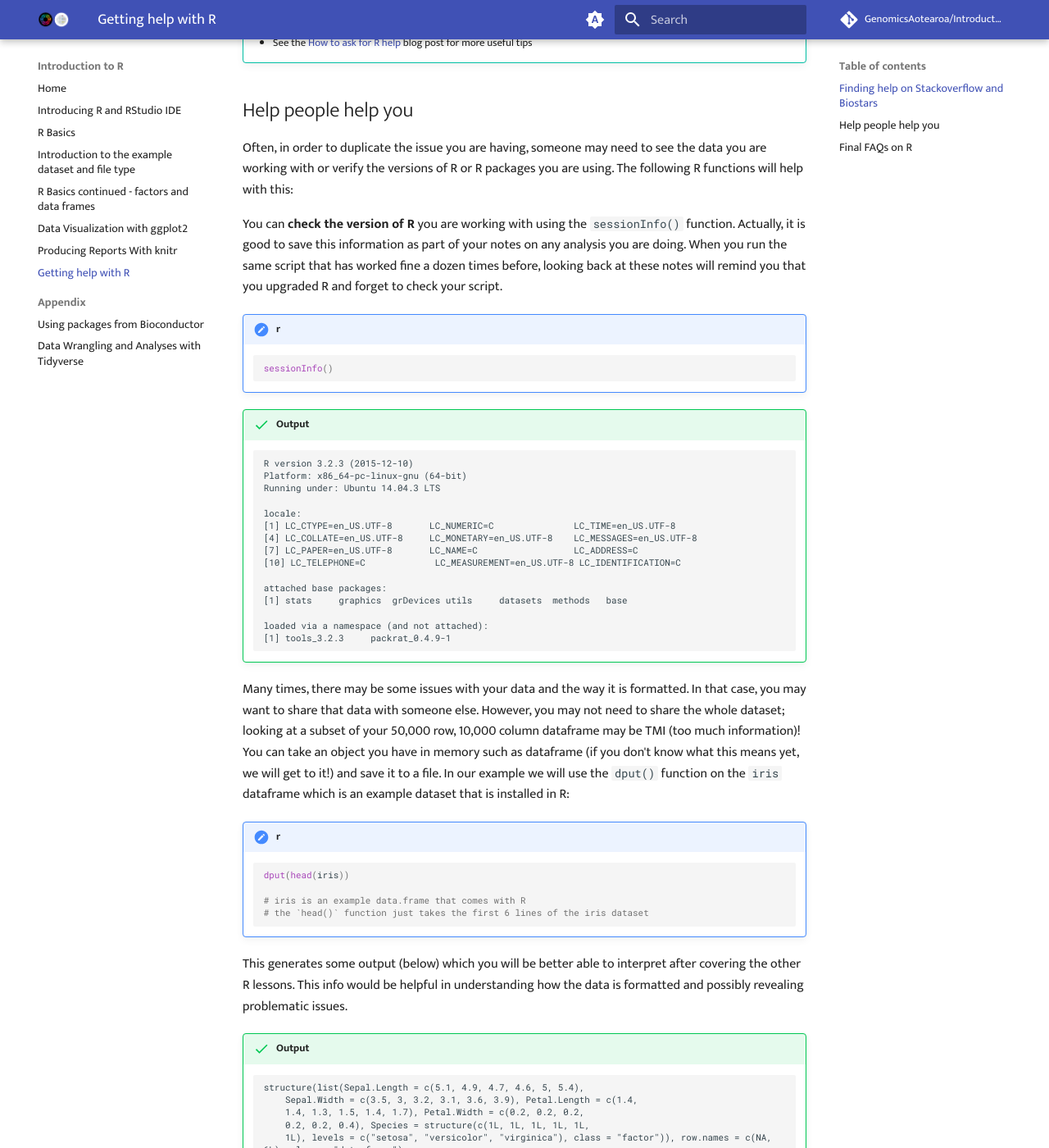
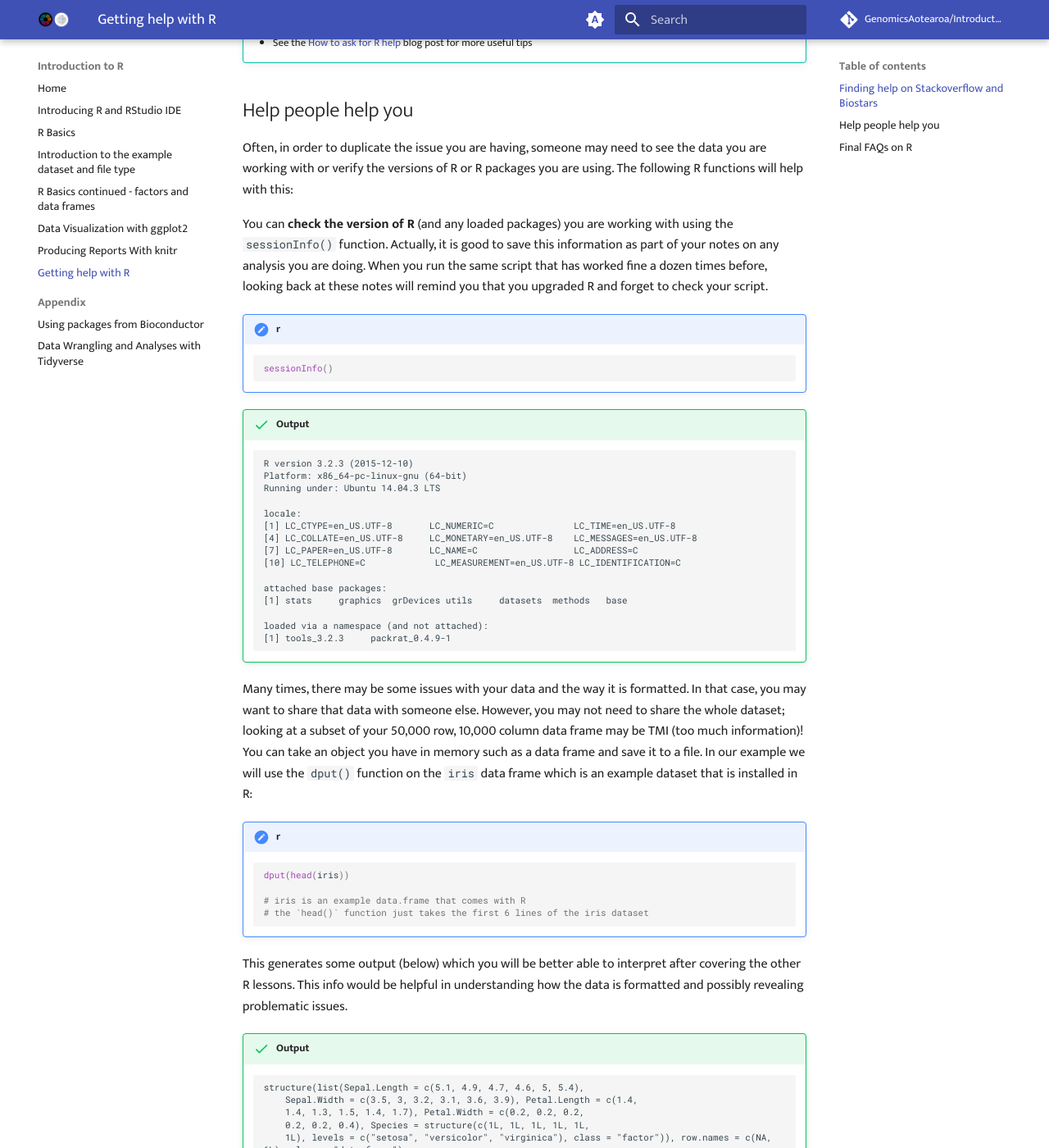
Before and after one commit to GenomicsAotearoa/Introduction-to-R, an MkDocs documentation site: the page built from docs/08-r-help.md, in a window 1280 px wide and 1400 px high, scrolled down 910 px. Shown: the whole window at 82% size. Built offline with MkDocs 1.6.1 and Material for MkDocs 9.7.7, drawn with Linux system fonts in a browser that asks for light colours; comment, search, counter and statistics services are not loaded.

Commit message:
update r-help

````diff
--- a/docs/08-r-help.md
+++ b/docs/08-r-help.md
@@ -55,10 +55,10 @@ Often, in order to duplicate the issue you are having, someone may need
 to see the data you are working with or verify the versions of R or R
 packages you are using. The following R functions will help with this:
 
-You can **check the version of R** you are working with using the
-`sessionInfo()` function. Actually, it is good to save this information
-as part of your notes on any analysis you are doing. When you run the
-same script that has worked fine a dozen times before, looking back at
+You can **check the version of R** (and any loaded packages) you are working
+with using the `sessionInfo()` function. Actually, it is good to save this
+information as part of your notes on any analysis you are doing. When you run
+the same script that has worked fine a dozen times before, looking back at
 these notes will remind you that you upgraded R and forget to check your
 script.
 
@@ -91,12 +91,11 @@ script.
 Many times, there may be some issues with your data and the way it is
 formatted. In that case, you may want to share that data with someone
 else. However, you may not need to share the whole dataset; looking at a
-subset of your 50,000 row, 10,000 column dataframe may be TMI (too much
-information)! You can take an object you have in memory such as
-dataframe (if you don't know what this means yet, we will get to it!)
-and save it to a file. In our example we will use the `dput()` function
-on the `iris` dataframe which is an example dataset that is installed in
-R:
+subset of your 50,000 row, 10,000 column data frame may be TMI (too much
+information)! You can take an object you have in memory such as a
+data frame and save it to a file. In our example we will use the `dput()`
+function on the `iris` data frame which is an example dataset that is installed
+in R:
 
 !!! r-project "r"
 
@@ -163,15 +162,15 @@ them here because they come up commonly:
     1:101 # generates the sequence of numbers from 1 to 101
     ```
 
-!!! success "Output"
+    !!! success "Output"
 
-    ```
-      [1]   1   2   3   4   5   6   7   8   9  10  11  12  13  14  15  16  17  18  19  20  21  22
-     [23]  23  24  25  26  27  28  29  30  31  32  33  34  35  36  37  38  39  40  41  42  43  44
-     [45]  45  46  47  48  49  50  51  52  53  54  55  56  57  58  59  60  61  62  63  64  65  66
-     [67]  67  68  69  70  71  72  73  74  75  76  77  78  79  80  81  82  83  84  85  86  87  88
-     [89]  89  90  91  92  93  94  95  96  97  98  99 100 101
-    ```
+        ```
+          [1]   1   2   3   4   5   6   7   8   9  10  11  12  13  14  15  16  17  18  19  20  21  22
+         [23]  23  24  25  26  27  28  29  30  31  32  33  34  35  36  37  38  39  40  41  42  43  44
+         [45]  45  46  47  48  49  50  51  52  53  54  55  56  57  58  59  60  61  62  63  64  65  66
+         [67]  67  68  69  70  71  72  73  74  75  76  77  78  79  80  81  82  83  84  85  86  87  88
+         [89]  89  90  91  92  93  94  95  96  97  98  99 100 101
+        ```
 
 In the output above, `[89]` indicates that the first value on that line
 is the 89th item in your result
````
Also changed, not shown: other parts of docs/08-r-help.md (+1 -1 lines).
